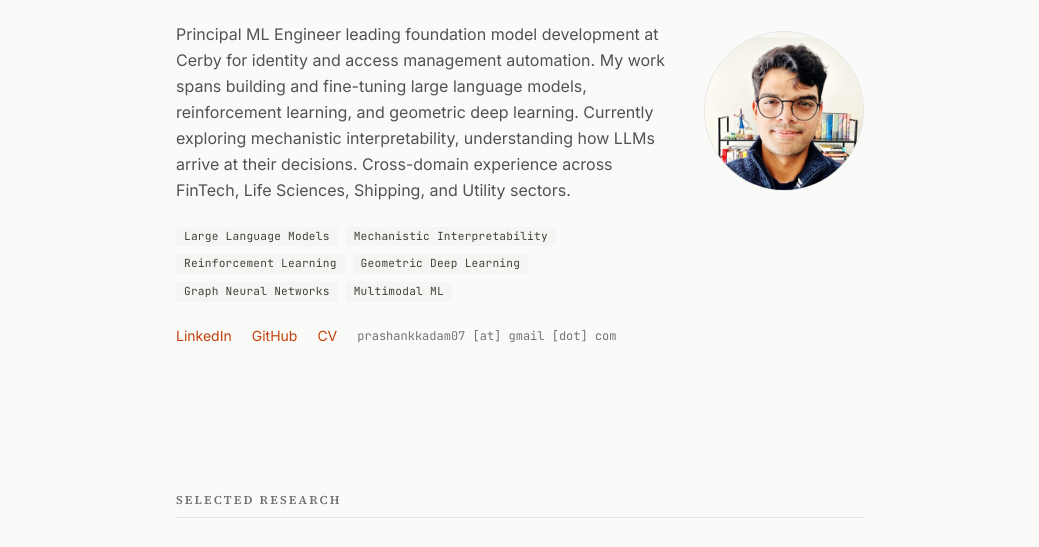
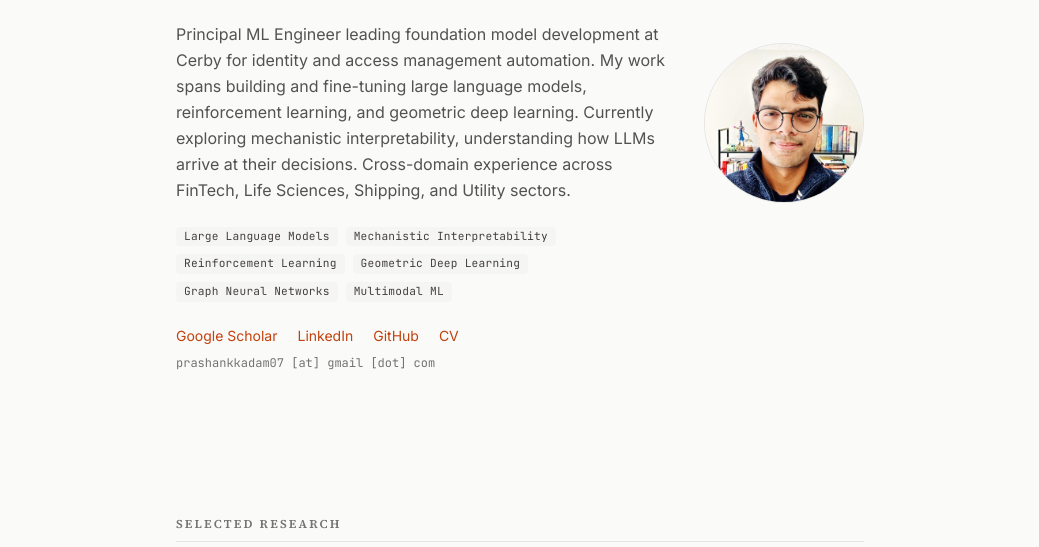
Before and after one commit to prashankkadam/prashankkadam.github.io, an Astro site: page / in a window 1280 px wide. Shown: the part 245-792 px from the top of the page, without its empty margins (120-1159 px from the left). Built offline with nearby package versions, Linux system fonts and the light colour scheme; Astro itself is replaced by a stand-in of ours.

Commit message:
Add Google Scholar link to hero and footer

```diff
--- a/src/components/Footer.astro
+++ b/src/components/Footer.astro
@@ -9,6 +9,7 @@ const year = new Date().getFullYear();
       &copy; {year} {profile.name}. Built with Astro &amp; Tailwind.
     </p>
     <div class="flex gap-5 text-sm">
+      <a class="accent-link" href={profile.links.googleScholar} target="_blank" rel="noopener">Scholar</a>
       <a class="accent-link" href={profile.links.linkedin} target="_blank" rel="noopener">LinkedIn</a>
       <a class="accent-link" href={profile.links.github} target="_blank" rel="noopener">GitHub</a>
       <a class="accent-link" href={profile.links.cv} target="_blank" rel="noopener">CV</a>
--- a/src/components/Hero.astro
+++ b/src/components/Hero.astro
@@ -21,6 +21,7 @@ import { profile } from "../data/profile";
         {profile.researchAreas.map((area) => <span class="tag">{area}</span>)}
       </div>
       <div class="flex flex-wrap items-center gap-x-5 gap-y-2 text-sm">
+        <a class="accent-link" href={profile.links.googleScholar} target="_blank" rel="noopener">Google Scholar</a>
         <a class="accent-link" href={profile.links.linkedin} target="_blank" rel="noopener">LinkedIn</a>
         <a class="accent-link" href={profile.links.github} target="_blank" rel="noopener">GitHub</a>
         <a class="accent-link" href={profile.links.cv} target="_blank" rel="noopener">CV</a>
--- a/src/data/profile.ts
+++ b/src/data/profile.ts
@@ -8,7 +8,7 @@ export const profile = {
   links: {
     linkedin: "https://www.linkedin.com/in/prashank-kadam-26158794/",
     github: "https://github.com/prashankkadam",
-    googleScholar: "https://scholar.google.com/",
+    googleScholar: "https://scholar.google.com/citations?user=y7H6JOEAAAAJ&hl=en",
     cv: "https://drive.google.com/file/d/1uZov7TOOlKGzM-kr9t3rQJIpsu8-zhlR/view?usp=sharing",
   },
   researchAreas: [
```
